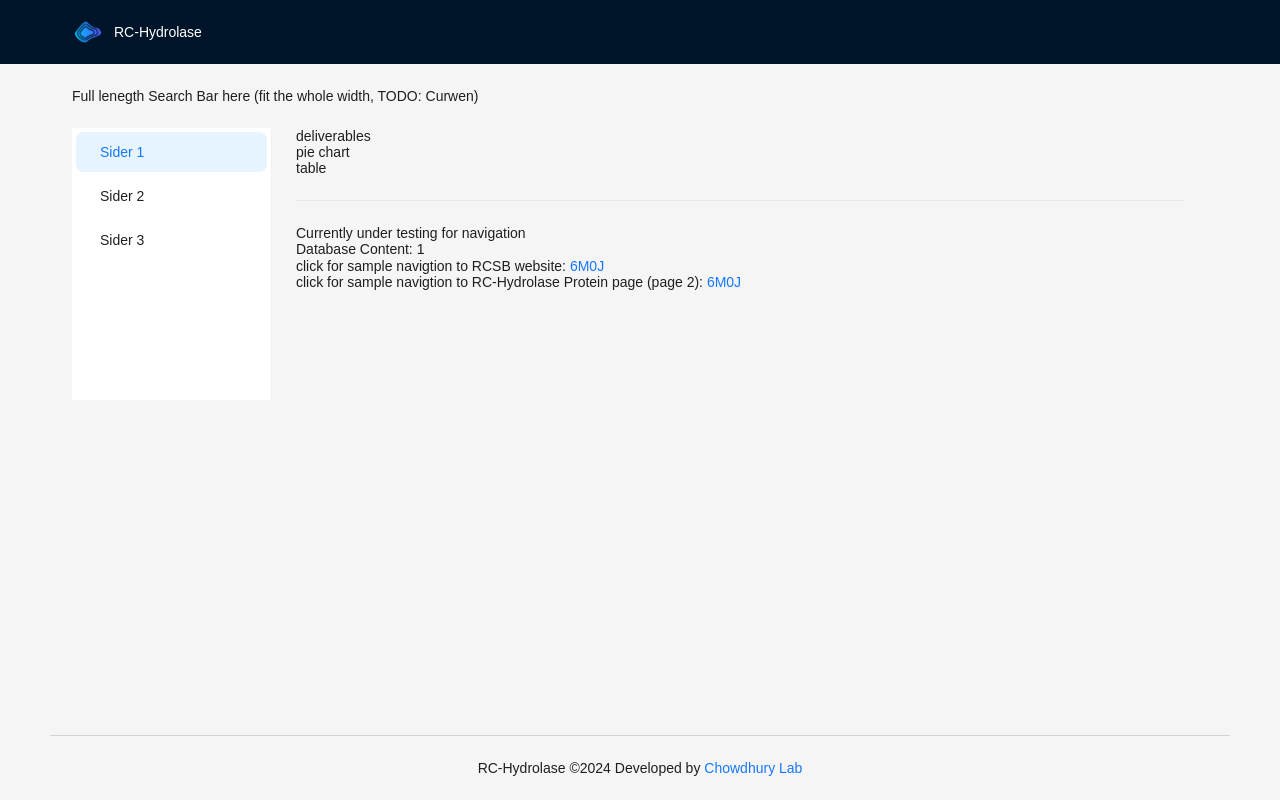
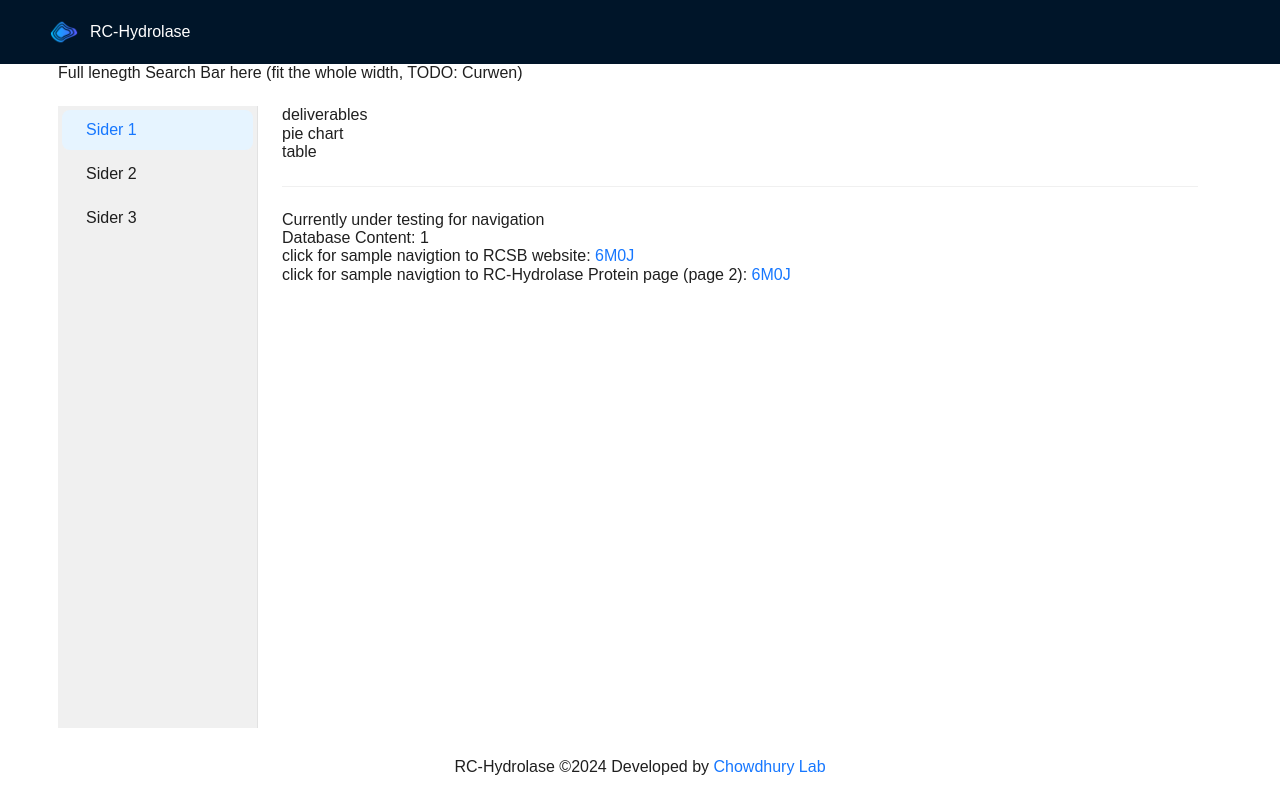
Before and after one commit to ChowdhuryRatul/RC-hydrolase, a React (Vite) app: page / in a window 1280 px wide. Built offline with nearby package versions, Linux system fonts and the light colour scheme.

Commit message:
change theme, color, fontsize (antd config)

```diff
--- a/src/components/layout/ContentSiderLayout.jsx
+++ b/src/components/layout/ContentSiderLayout.jsx
@@ -13,7 +13,7 @@ const ContentSiderLayout = ({
     <Layout
       style={{
         padding: "24px 0",
-        minHeight: "320px",
+        minHeight: "100%",
       }}
     >
       {items && (
--- a/src/components/layout/RootLayout.jsx
+++ b/src/components/layout/RootLayout.jsx
@@ -21,7 +21,7 @@ const RootLayout = () => {
         style={{
           display: "flex",
           alignItems: "center",
-          padding: "0px 72px",
+          padding: "0px 48px",
         }}
       >
         <Link to={"/"}>
@@ -39,17 +39,27 @@ const RootLayout = () => {
       </Header>
       <Content
         style={{
-          padding: "24px 72px",
+          display: "flex",
+          justifyContent: "center",
         }}
       >
-        <Outlet />
+        <div
+          style={{
+            padding: "0px 48px",
+            maxWidth: "1260px",
+            flex: 1,
+          }}
+        >
+          <Outlet />
+        </div>
       </Content>
       <Footer
         style={{
           textAlign: "center",
+          // backgroundColor: "#f0f0f0",
         }}
       >
-        <Divider style={{ borderColor: "lightgray" }}></Divider>
+        {/* <Divider /> */}
         RC-Hydrolase ©{new Date().getFullYear()} Developed by{" "}
         <a
           href="https://chowdhurylab.github.io/"
--- a/src/main.jsx
+++ b/src/main.jsx
@@ -21,7 +21,23 @@ import { ConfigProvider } from "antd";
 ReactDOM.createRoot(document.getElementById("root")).render(
   <React.StrictMode>
     <BrowserRouter>
-      <ConfigProvider>
+      <ConfigProvider
+        theme={{
+          token: {
+            fontSize: 16,
+          },
+
+          components: {
+            Layout: {
+              colorBgLayout: "white",
+            },
+            Menu: {
+            colorItemBg: '#f0f0f0', // colorBgBase -3% lightness
+            colorSubItemBg: '#121A21' // colorBgBase -6% lightness
+            },
+          },
+        }}
+      >
         <App />
       </ConfigProvider>
     </BrowserRouter>
--- a/src/pages/protein/Protein3DMol.jsx
+++ b/src/pages/protein/Protein3DMol.jsx
@@ -17,9 +17,7 @@ const Protein3DMol = ({
   useEffect(() => {
     if (proteinRef.current) {
       let config = {
-        backgroundColor: "white",
-        lowerZoomLimit: 200,
-        upperZoomLimit: 400,
+        backgroundColor: "#f0f0f0",
         disableFog: true,
       };
       const viewer = ThreeDmol.createViewer(proteinRef.current, config);
@@ -31,7 +29,6 @@ const Protein3DMol = ({
         viewer.addSurface(...surfaceStyle);
       }
 
-      viewer.setBackgroundColor("white");
       viewer.zoomTo();
       viewer.render();
     }
```
